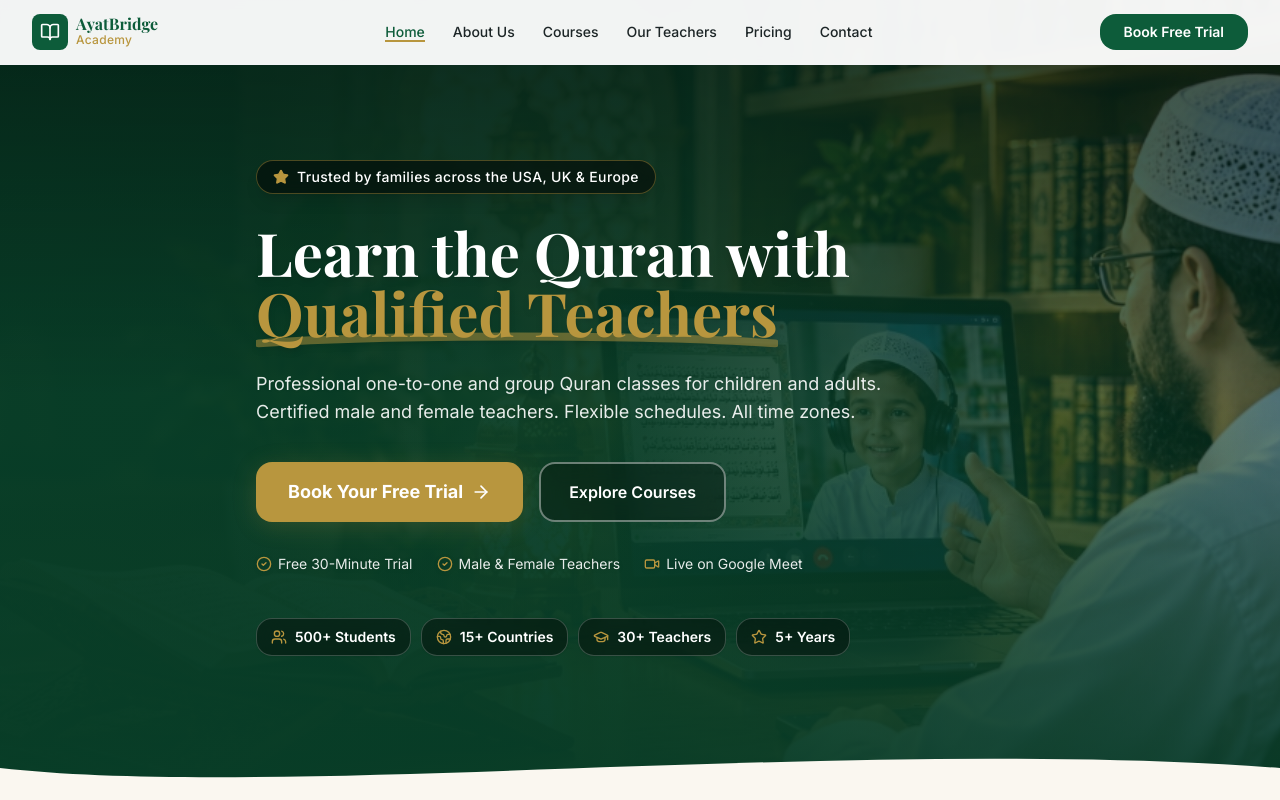
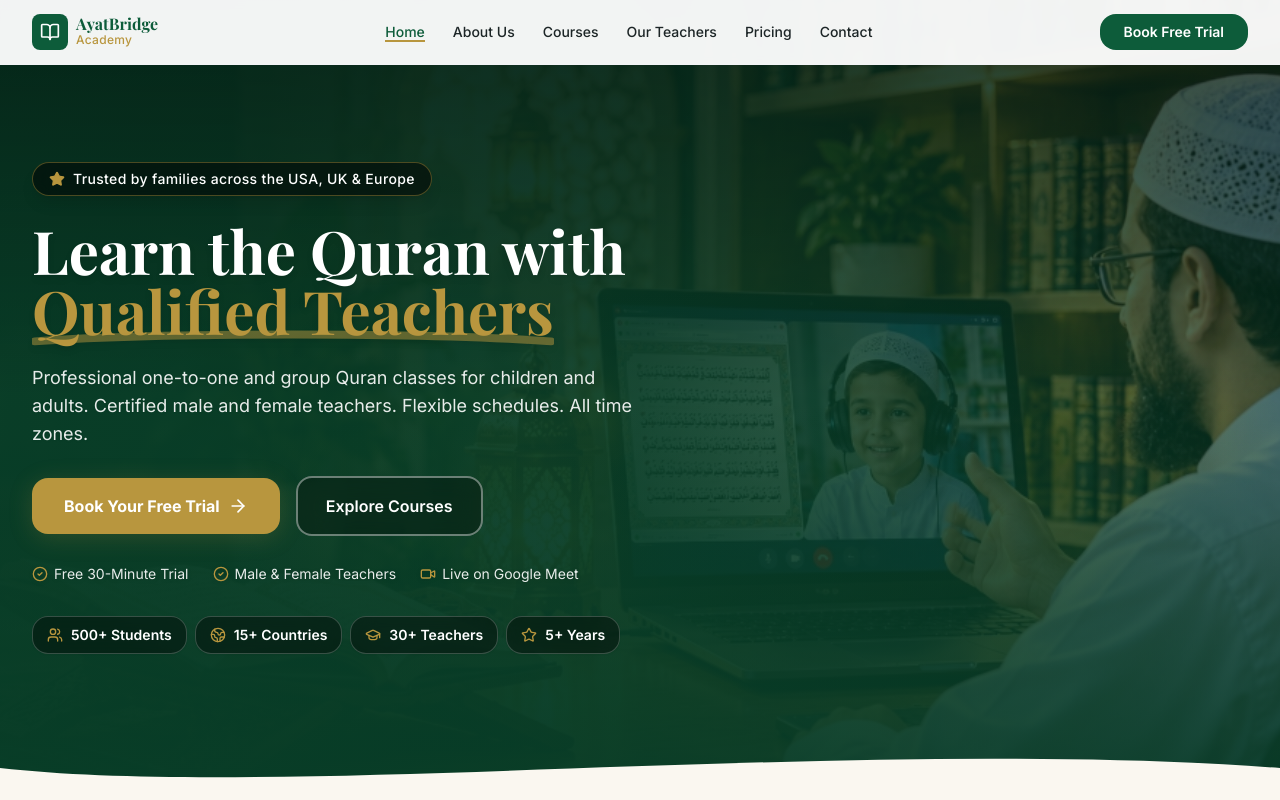
Before and after one commit to maqboolkazmii/QuranAcdmy, a Next.js app: page /en in a window 1280 px wide. Shown: the top 800 px of the page. Built offline with nearby package versions, Linux system fonts and the light colour scheme; a web font is replaced by a local one.

Commit message:
fix: strictly align hero text with navbar logo on the left and prevent laptop overlap

```diff
--- a/src/components/sections/HeroSection.tsx
+++ b/src/components/sections/HeroSection.tsx
@@ -51,30 +51,30 @@ export default function HeroSection() {
           priority
           unoptimized
           sizes="100vw"
-          className="object-cover object-center lg:object-right scale-105"
+          className="object-cover object-[80%_center] lg:object-right scale-105"
         />
       </div>
 
-      {/* ── 2. Cinematic Gradient Overlay (Dark on text side, clear on teacher side) ── */}
-      {/* Base dark tint across the whole image for readability */}
-      <div className="absolute inset-0 bg-brand-primary-dark/60 -z-10" />
+      {/* ── 2. Cinematic Gradient Overlay ── */}
+      {/* Base dark tint across the image for text clarity */}
+      <div className="absolute inset-0 bg-brand-primary-dark/65 -z-10" />
 
-      {/* Directional gradient: Deep emerald on the start/text side, fading to transparent */}
+      {/* Directional gradient: Deep solid emerald on the left side, fading smoothly towards the teacher */}
       <div
         className={cn(
           'absolute inset-0 -z-10',
           isRTL
             ? 'bg-gradient-to-l from-brand-primary-dark/95 via-brand-primary-dark/85 to-transparent'
-            : 'bg-gradient-to-r from-brand-primary-dark/95 via-brand-primary-dark/85 to-transparent'
+            : 'bg-gradient-to-r from-brand-primary-dark/95 via-brand-primary-dark/80 to-transparent'
         )}
       />
 
       {/* Subtle top & bottom shadow gradient */}
       <div className="absolute inset-0 bg-gradient-to-b from-black/40 via-transparent to-brand-primary-dark/80 -z-10" />
 
-      {/* ── 3. Foreground Content ── */}
-      <div className="container-brand relative z-10 pt-32 pb-28">
-        <div className="max-w-2xl lg:max-w-3xl space-y-7 text-center lg:text-start">
+      {/* ── 3. Foreground Content (Strictly aligned with Navbar Logo) ── */}
+      <div className="container-brand w-full relative z-10 pt-32 pb-28">
+        <div className="max-w-xl lg:max-w-[34rem] xl:max-w-[38rem] space-y-6 text-start">
 
           {/* Trust Badge */}
           <div className="inline-flex items-center gap-2 bg-black/50 backdrop-blur-md border border-brand-gold/40 rounded-full px-4 py-1.5 shadow-lg">
@@ -85,7 +85,7 @@ export default function HeroSection() {
           </div>
 
           {/* Main Headline */}
-          <h1 className="text-4xl sm:text-5xl lg:text-6xl font-serif font-bold text-white leading-[1.18] drop-shadow-md">
+          <h1 className="text-3xl sm:text-4xl lg:text-5xl xl:text-6xl font-serif font-bold text-white leading-[1.18] drop-shadow-md text-start">
             {t('headline')}{' '}
             <span className="text-brand-gold relative inline-block">
               {t('headlineAccent')}
@@ -106,18 +106,18 @@ export default function HeroSection() {
           </h1>
 
           {/* Sub-headline */}
-          <p className="text-base sm:text-lg text-white/90 leading-relaxed drop-shadow-sm max-w-2xl mx-auto lg:mx-0">
+          <p className="text-sm sm:text-base lg:text-lg text-white/90 leading-relaxed drop-shadow-sm text-start">
             {t('subheadline')}
           </p>
 
           {/* CTA Action Buttons */}
-          <div className="flex flex-wrap items-center justify-center lg:justify-start gap-4 pt-2">
+          <div className="flex flex-wrap items-center justify-start gap-4 pt-1">
             <Link
               href={`/${locale}/book-trial`}
               className={cn(
                 'inline-flex items-center gap-2',
                 'bg-brand-gold text-white font-bold',
-                'px-8 py-4 rounded-xl text-base sm:text-lg',
+                'px-7 py-3.5 sm:px-8 sm:py-4 rounded-xl text-sm sm:text-base',
                 'hover:bg-brand-gold-light transition-all duration-200',
                 'shadow-gold hover:shadow-2xl hover:-translate-y-0.5',
                 'focus:outline-none focus:ring-2 focus:ring-brand-gold focus:ring-offset-2'
@@ -132,7 +132,7 @@ export default function HeroSection() {
               className={cn(
                 'inline-flex items-center gap-2',
                 'bg-black/30 backdrop-blur-md border-2 border-white/40 text-white font-semibold',
-                'px-7 py-4 rounded-xl text-base',
+                'px-6 py-3.5 sm:px-7 sm:py-4 rounded-xl text-sm sm:text-base',
                 'hover:bg-white/20 hover:border-white/70 transition-all duration-200',
                 'focus:outline-none focus:ring-2 focus:ring-white focus:ring-offset-2'
               )}
@@ -142,7 +142,7 @@ export default function HeroSection() {
           </div>
 
           {/* Trust Value Checklist */}
-          <div className="flex flex-wrap items-center justify-center lg:justify-start gap-x-6 gap-y-2 text-xs sm:text-sm text-white/90 pt-1">
+          <div className="flex flex-wrap items-center justify-start gap-x-6 gap-y-2 text-xs sm:text-sm text-white/90 pt-1">
             <span className="flex items-center gap-1.5 drop-shadow">
               <CheckCircle2 className="w-4 h-4 text-brand-gold flex-shrink-0" /> Free 30-Minute Trial
             </span>
@@ -155,7 +155,7 @@ export default function HeroSection() {
           </div>
 
           {/* Stats Bar */}
-          <div className="flex flex-wrap items-center justify-center lg:justify-start gap-2.5 pt-4">
+          <div className="flex flex-wrap items-center justify-start gap-2 pt-2">
             <StatBadge icon={<Users className="h-4 w-4" />} value={t('stats.students')} />
             <StatBadge icon={<Globe2 className="h-4 w-4" />} value={t('stats.countries')} />
             <StatBadge icon={<GraduationCap className="h-4 w-4" />} value={t('stats.teachers')} />
```
